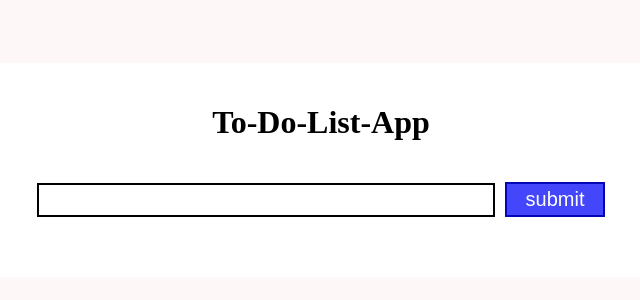
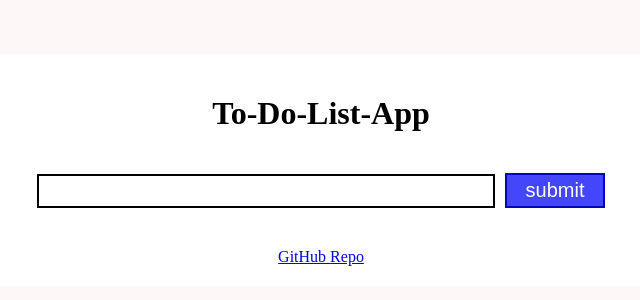
Before and after one commit to yaccir/todoapp0, a React (Vite) app: page / in a window 1280 px wide. Shown: the part 238-538 px from the top of the page, without its empty margins (327-967 px from the left). Built offline with nearby package versions, Linux system fonts and the light colour scheme.

Commit message:
add github repo link

```diff
--- a/src/App.jsx
+++ b/src/App.jsx
@@ -12,12 +12,20 @@
 
   return (
     <div className="container">
+
       <h1>To-Do-List-App</h1>
+
 
       {/* header component responsible for adding todos */}
       <Header todos={todos} setTodos={setTodos}/>
        {/* todolist component responsible for displaying todos */}
       <TodoList todos={todos} setTodos={setTodos}/>
+      <footer>
+          <a href="https://github.com/yaccir/todoapp0" target="_blank">
+               GitHub Repo
+         </a>
+              </footer>
+
 
     </div>
   )
```
Also changed, not shown: readme.txt.
